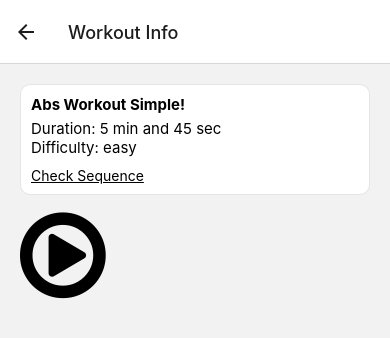
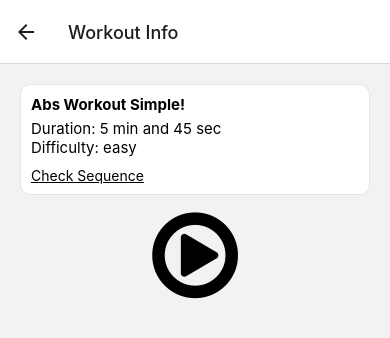
Before and after one commit to Jerga99/workout-app, a React Native app: screen / in a window 390 px wide. Both pictures are taken after a click on the element 195 px from the left and 175 px from the top of the page. Shown: the top 338 px of the page. Built offline with nearby package versions, Linux system fonts and the light colour scheme.

Commit message:
Small style improvement

```diff
--- a/screens/WorkoutDetailScreen.tsx
+++ b/screens/WorkoutDetailScreen.tsx
@@ -82,7 +82,7 @@
           </View>
         </Modal>
       </WorkoutItem>
-      <View>
+      <View style={styles.centerView}>
         { sequence.length === 0 &&
           <FontAwesome
             name="play-circle-o"
@@ -92,7 +92,7 @@
         }
         { sequence.length > 0 && countDown >= 0 &&
           <View>
-            <Text>
+            <Text style={{fontSize: 55}}>
               {countDown}
             </Text>
           </View>
@@ -114,5 +114,11 @@
   },
   sequenceItem: {
     alignItems: "center"
+  },
+  centerView: {
+    flexDirection: "row",
+    justifyContent: "space-around",
+    alignItems: "center",
+    marginBottom: 20
   }
 })
```
